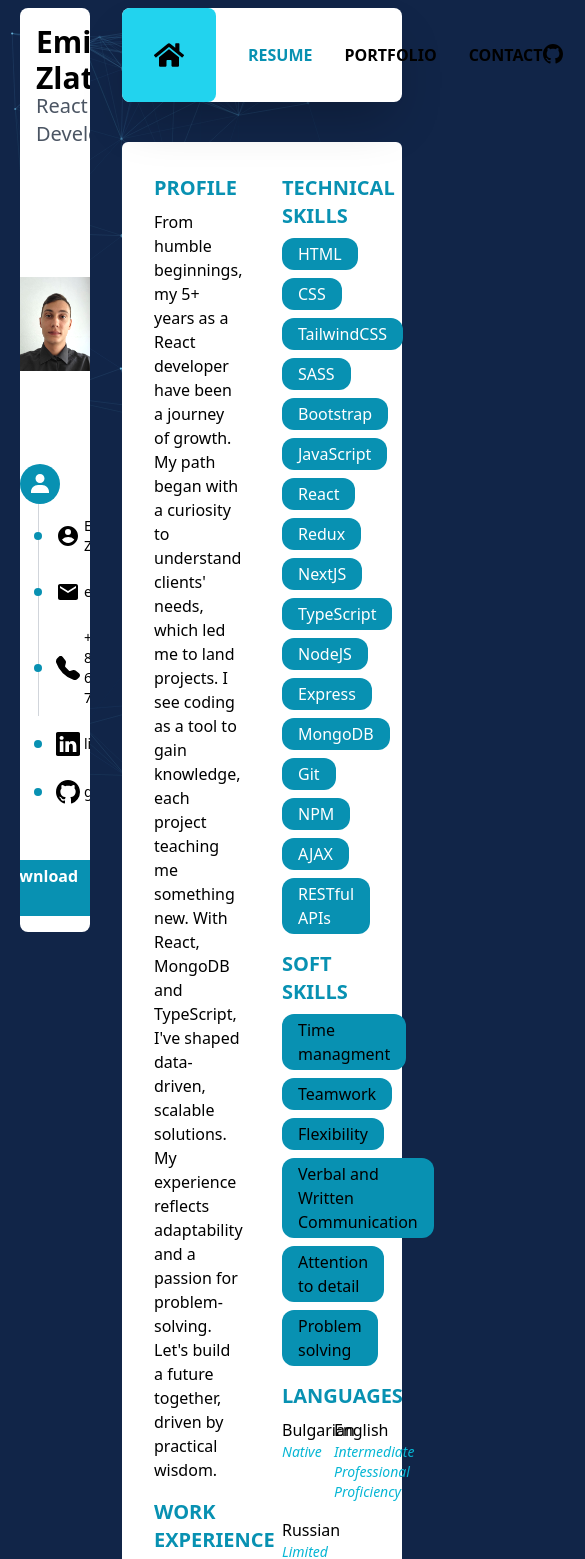
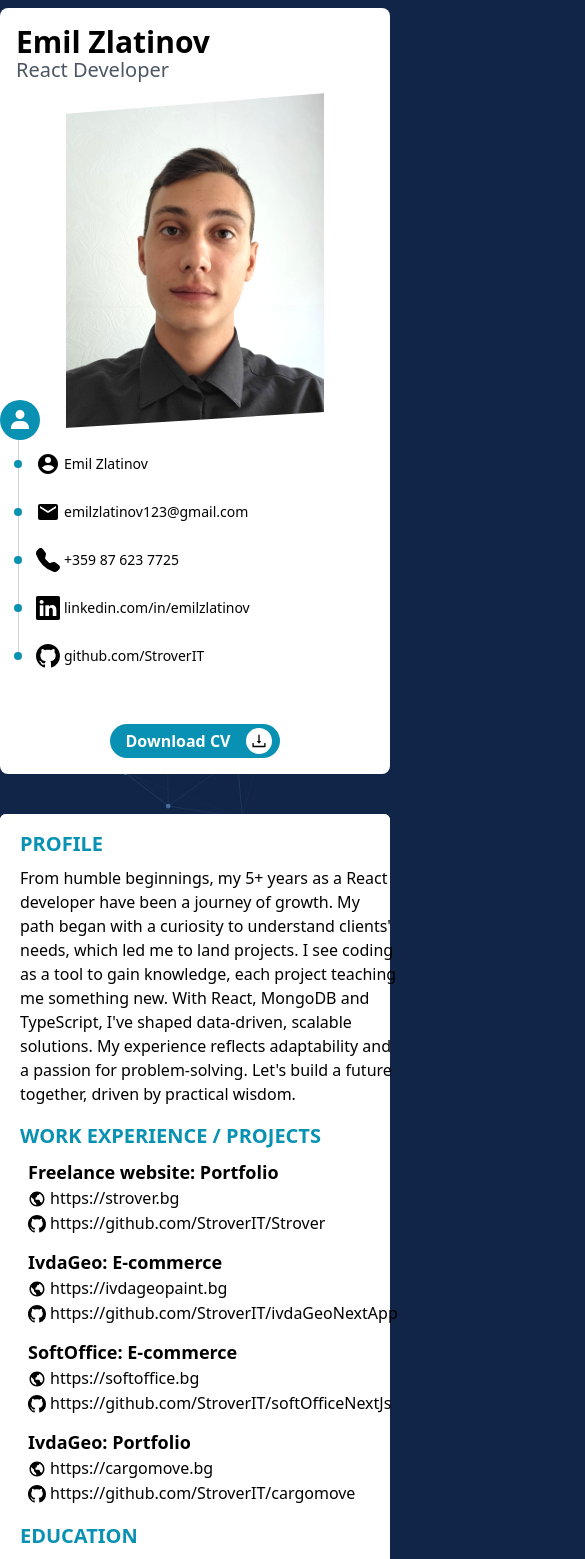
Before and after one commit to StroverIT/PortfolioV2, a Next.js app: page /resume in a window 390 px wide. Shown: the top 1559 px of the page, 585 px wide, since content can reach past the window. Built offline with nearby package versions, Linux system fonts and the light colour scheme.

Commit message:
adding responsivness

```diff
--- a/src/app/layout.tsx
+++ b/src/app/layout.tsx
@@ -9,6 +9,7 @@ import Particles from '@/components/Particles'
 export const metadata: Metadata = {
   title: 'Create Next App',
   description: 'Generated by create next app',
+  viewport: "width=device-width, initial-scale=1.0, maximum-scale=1.0,user-scalable=0"
 }
 
 export default function RootLayout({
@@ -20,14 +21,14 @@ export default function RootLayout({
     <html lang="en">
       <body className="bg-[#112548] relative">
         <Particles isVisible={true}/>
-        <section className='grid grid-cols-[20%80%] container items-start my-2 gap-x-8 relative z-10'>
+        <section className='grid lg:grid-cols-[20%80%] lg:container lg:items-start my-2 gap-x-8 relative z-10'>
 
           <Aside />
 
           <section>
             <Navigation />
             <section className='mt-10'>
-    <main className="bg-white rounded-md p-4">
+    <main className="bg-white rounded-md lg:p-4">
 
               {children}
               </main>
--- a/src/app/resume/page.tsx
+++ b/src/app/resume/page.tsx
@@ -17,7 +17,7 @@ import Certificates from "@/components/pages/resume/Certificates";
 export default function Home() {
   return (
     <main className="bg-white rounded-md pb-5">
-      <section className="container grid grid-cols-2 gap-x-10">
+      <section className="container grid lg:grid-cols-2 gap-x-10">
         <section className="">
           <Profile/>
           <WorkExperience/>
--- a/src/components/layout/Aside.tsx
+++ b/src/components/layout/Aside.tsx
@@ -11,7 +11,7 @@ import { BiSolidUser } from "react-icons/bi";
 
 export default function Aside() {
   return (
-    <section className="bg-white sticky top-1 rounded-lg overflow-hidden">
+    <section className="bg-white lg:sticky lg:top-1 rounded-lg overflow-hidden">
       <section className=" p-4   ">
         <h2 className="text-3xl font-semibold">Emil Zlatinov</h2>
         <p className="text-gray-600 text-xl -mt-1">React Developer</p>
--- a/src/components/layout/Navigation.tsx
+++ b/src/components/layout/Navigation.tsx
@@ -1,4 +1,5 @@
-import React from "react";
+"use client"
+import React, {useState} from "react";
 
 import { FaHome } from "react-icons/fa";
 
@@ -37,10 +38,15 @@ const iconDataList: IconDataList[] = [
 ]
 
 export default function Navigation() {
+
+  // const [isOpen, setOpen] = useState(window.matchMedia("(min-width: 1024px)").matches ? true : false)
+  const [isOpen, setOpen] = useState(false)
+
+
   return (
-    <section className="bg-white justify-between flex sticky top-1 rounded-lg transition-transform shadow-2xl z-10">
-      <section>
-        <ul className="flex gap-x-8 items-center uppercase font-semibold">
+    isOpen && <section className="bg-white justify-between flex lg:sticky lg:top-1 rounded-lg transition-transform shadow-2xl z-10">
+      <article>
+        <ul className="lg:flex gap-x-8 items-center uppercase font-semibold">
           <Link href="/">
             <li className="bg-cyan-400 flex items-center justify-center p-8 text-3xl rounded-lg hover:scale-75 transition-all hover:bg-cyan-300">
               <FaHome />
@@ -51,9 +57,9 @@ export default function Navigation() {
           <ListLink text="Contact" url="/contact"/>
 
         </ul>
-      </section>
-      <section>
-        <ul className="flex gap-x-7 items-center  text-xl mr-4">
+      </article>
+      <article>
+        <ul className="lg:flex gap-x-7 items-center  text-xl mr-4">
 
           {
             iconDataList.map((data,index)=>{
@@ -65,7 +71,7 @@ export default function Navigation() {
             <IconBtn text="Hire Me" icon={<BiLogoTelegram/>}/>
           </li>
         </ul>
-      </section>
+      </article>
     </section>
   );
 }
--- a/src/components/pages/resume/Interests.tsx
+++ b/src/components/pages/resume/Interests.tsx
@@ -18,7 +18,7 @@ export default function Interests() {
   return (
     <section>
     <Header text="interests" />
-    <section className="grid grid-cols-2 gap-x-4 gap-y-4">
+    <section className="grid lg:grid-cols-2 gap-x-4 gap-y-4">
       <Interest icon={<IoIosFitness />} text="Fitness" />
       <Interest icon={<GiAirplaneDeparture />} text="Traveling" />
       <Interest icon={<FaBookOpen />} text="Reading" />
--- a/src/components/pages/resume/Languages.tsx
+++ b/src/components/pages/resume/Languages.tsx
@@ -7,7 +7,7 @@ export default function Languages() {
   return (
     <section>
     <Header text="languages" />
-    <section className="grid grid-cols-2 gap-x-4 gap-y-4">
+    <section className="grid lg:grid-cols-2 gap-x-4 gap-y-4">
       <Language lng="Bulgarian" prof="Native" />
       <Language
         lng="English"
```
